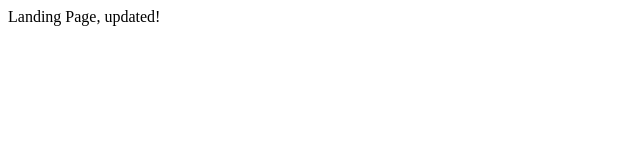
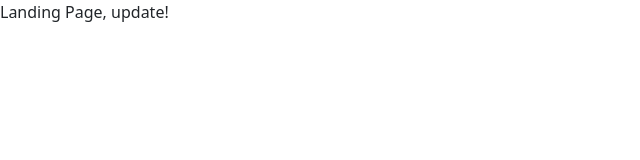
Before and after one commit to torressam333/ticket-hub-microservices, a Next.js app in the folder tickethub-client/: page / in a window 1280 px wide. Shown: the top 160 px of the page, without its empty margins (0-640 px from the left). Built offline with nearby package versions, Linux system fonts and the light colour scheme.

Commit message:
Implement global css config and install bootstrap

```diff
--- /dev/null
+++ b/tickethub-client/next.config.js
@@ -0,0 +1,7 @@
+module.exports = {
+  webpack: (config) => {
+    config.watchOptions.poll = 300;
+
+    return config;
+  },
+};
--- a/tickethub-client/package.json
+++ b/tickethub-client/package.json
@@ -10,6 +10,7 @@
   "author": "",
   "license": "ISC",
   "dependencies": {
+    "bootstrap": "^5.2.3",
     "next": "^13.1.4",
     "react": "^18.2.0",
     "react-dom": "^18.2.0"
--- /dev/null
+++ b/tickethub-client/pages/_app.js
@@ -0,0 +1,5 @@
+import 'bootstrap/dist/css/bootstrap.css';
+
+export default ({ Component, pageProps }) => {
+  return <Component {...pageProps} />;
+};
--- a/tickethub-client/pages/index.js
+++ b/tickethub-client/pages/index.js
@@ -1,7 +1,7 @@
 import React from 'react';
 
 const index = () => {
-  return <div>Landing Page, updated!</div>;
+  return <div>Landing Page, update!</div>;
 };
 
 export default index;
```
Also changed, not shown: 1 other file (tests, documents, lock files or other folders).
